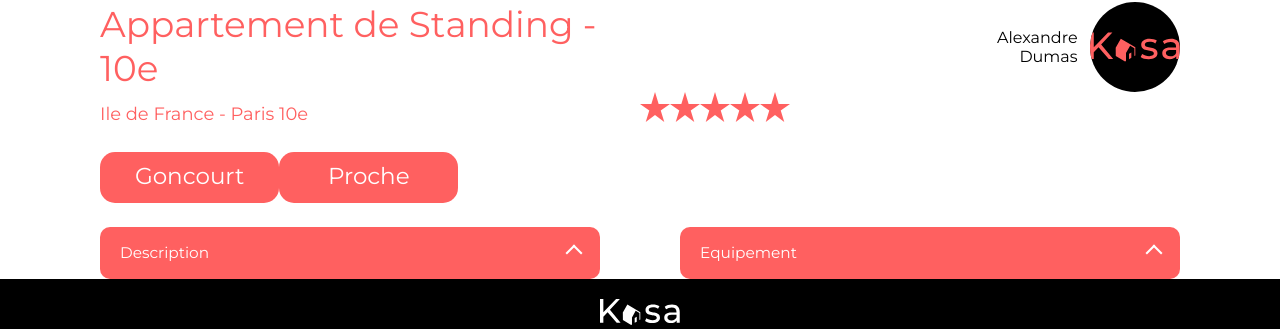
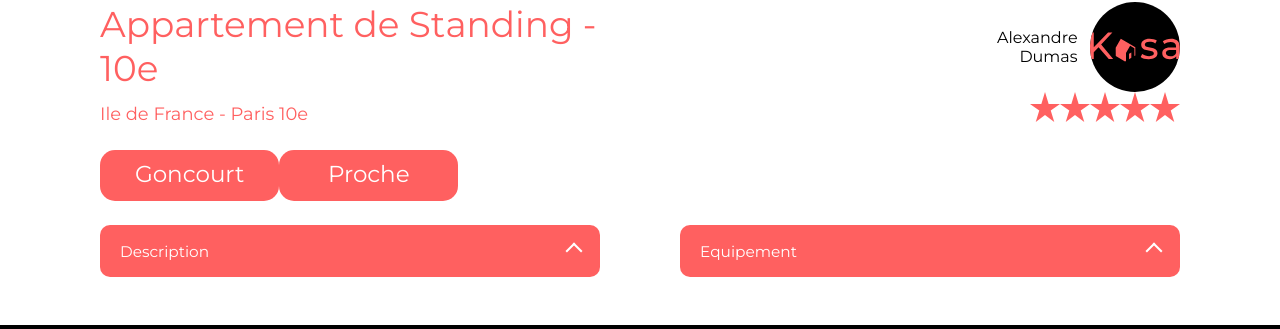
Before and after one commit to Numero333/Kasa, a React (Create React App) app in the folder kasa/: page /apartement/0979876d in a window 1280 px wide. Shown: the part 465-794 px from the top of the page. Built offline with nearby package versions, Linux system fonts and the light colour scheme.

Commit message:
Update Css

```diff
--- a/kasa/src/components/Stars.jsx
+++ b/kasa/src/components/Stars.jsx
@@ -3,7 +3,7 @@ import star from "../assets/images/star.svg";
 
 export const Stars = (props) => {
   return (
-    <div className="">
+    <div className={styles.wrapper}>
       <img className={styles.star} src={star} alt="Etoile" />
       <img className={styles.star} src={star} alt="Etoile" />
       <img className={styles.star} src={star} alt="Etoile" />
--- a/kasa/src/pages/About.js
+++ b/kasa/src/pages/About.js
@@ -1,10 +1,11 @@
 import { Banner } from "../components/Banner";
 import { Collapse } from "../components/Collapse";
 import banner from "../assets/images/about.webp";
+import styles from "../style/About.module.css";
 
 export const About = () => {
   return (
-    <div>
+    <div className={styles.wrapper}>
       <Banner src={banner} alt="Kasa about banner" text="" />
       <Collapse
         title="Fiabilité"
--- /dev/null
+++ b/kasa/src/style/About.module.css
@@ -0,0 +1,3 @@
+.wrapper {
+  margin-bottom: 6vh;
+}
--- a/kasa/src/style/Apartment.module.css
+++ b/kasa/src/style/Apartment.module.css
@@ -11,6 +11,7 @@
   display: grid;
   grid-template-columns: 1fr 1fr;
   gap: 80px;
+  margin-bottom: 6vh;
 }
 
 .wrapperInfo {
--- a/kasa/src/style/Gallery.module.css
+++ b/kasa/src/style/Gallery.module.css
@@ -10,4 +10,6 @@
   grid-auto-columns: 1fr;
   gap: 3vw 3vw;
   grid-auto-flow: row;
+
+  margin-bottom: 6vh;
 }
--- a/kasa/src/style/Stars.module.css
+++ b/kasa/src/style/Stars.module.css
@@ -1,3 +1,8 @@
 .starGray {
   filter: opacity(0.35) saturate(0);
 }
+
+.wrapper {
+  display: flex;
+  justify-content: flex-end;
+}
```
